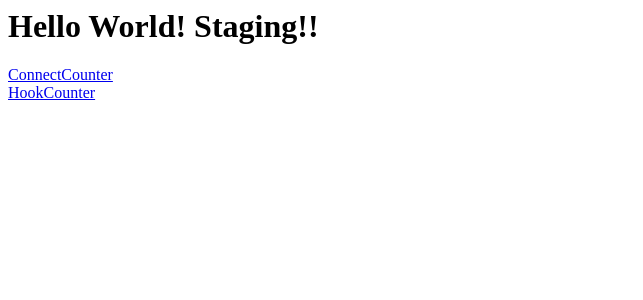
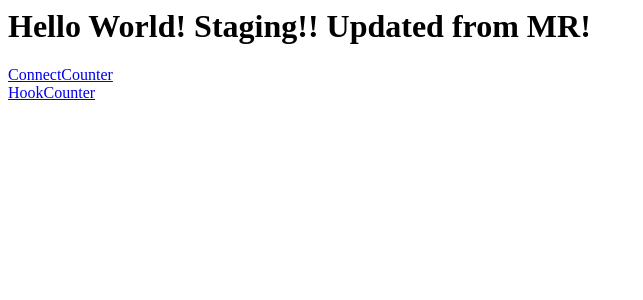
Before and after one commit to sjsimpson/redux-practice, a React app: page / in a window 1280 px wide. Shown: the top 300 px of the page, without its empty margins (0-643 px from the left). Built offline with nearby package versions, Linux system fonts and the light colour scheme.

Commit message:
updated app for MR testing

```diff
--- a/src/app/components/App.tsx
+++ b/src/app/components/App.tsx
@@ -10,7 +10,7 @@ import { history } from "../store/history";
 export const App = () => (
   <ConnectedRouter history={history}>
     <Router history={history}>
-      <h1>Hello World! Staging!!</h1>
+      <h1>Hello World! Staging!! Updated from MR!</h1>
       <div>
         <Link to="/connect-counter">ConnectCounter</Link>
       </div>
```
